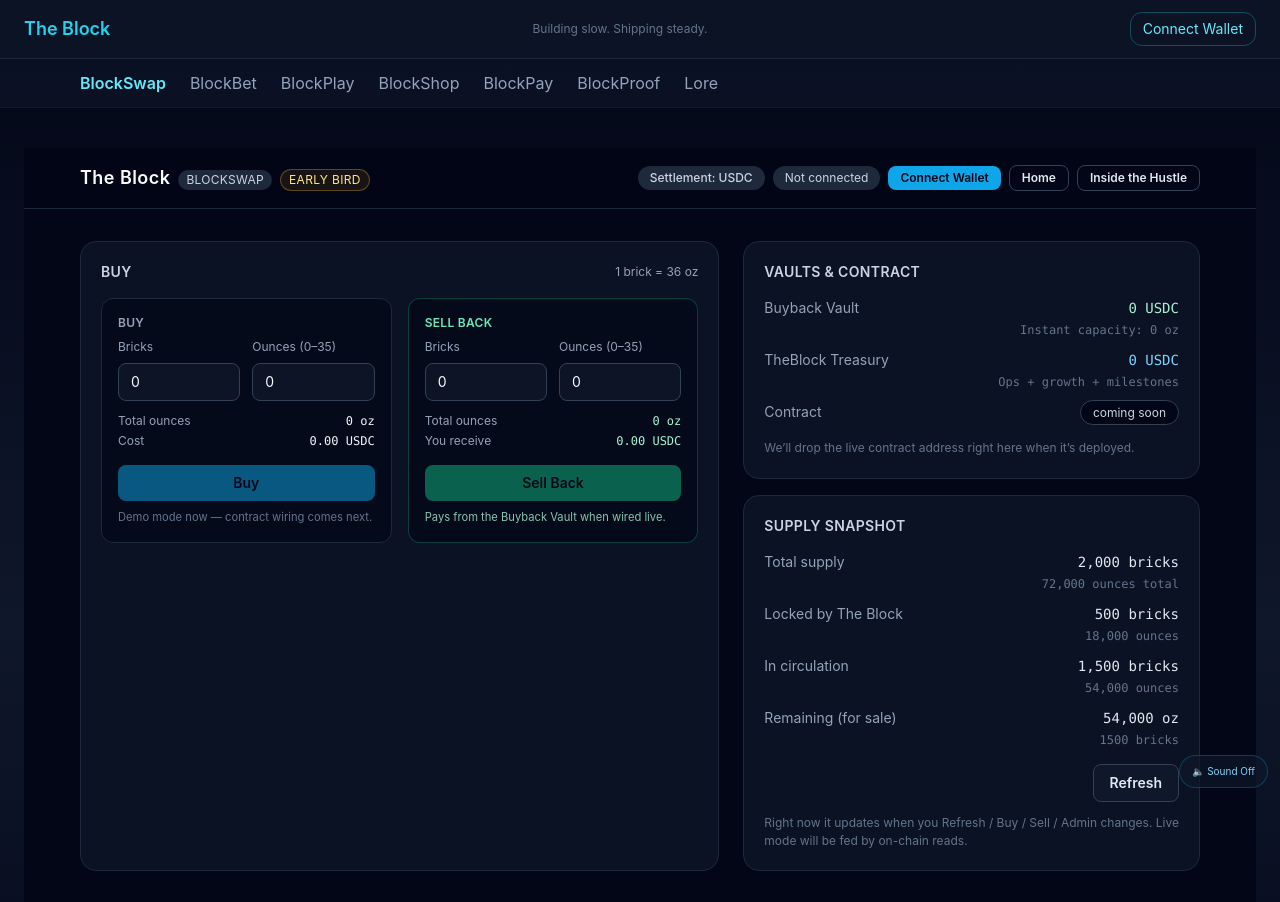
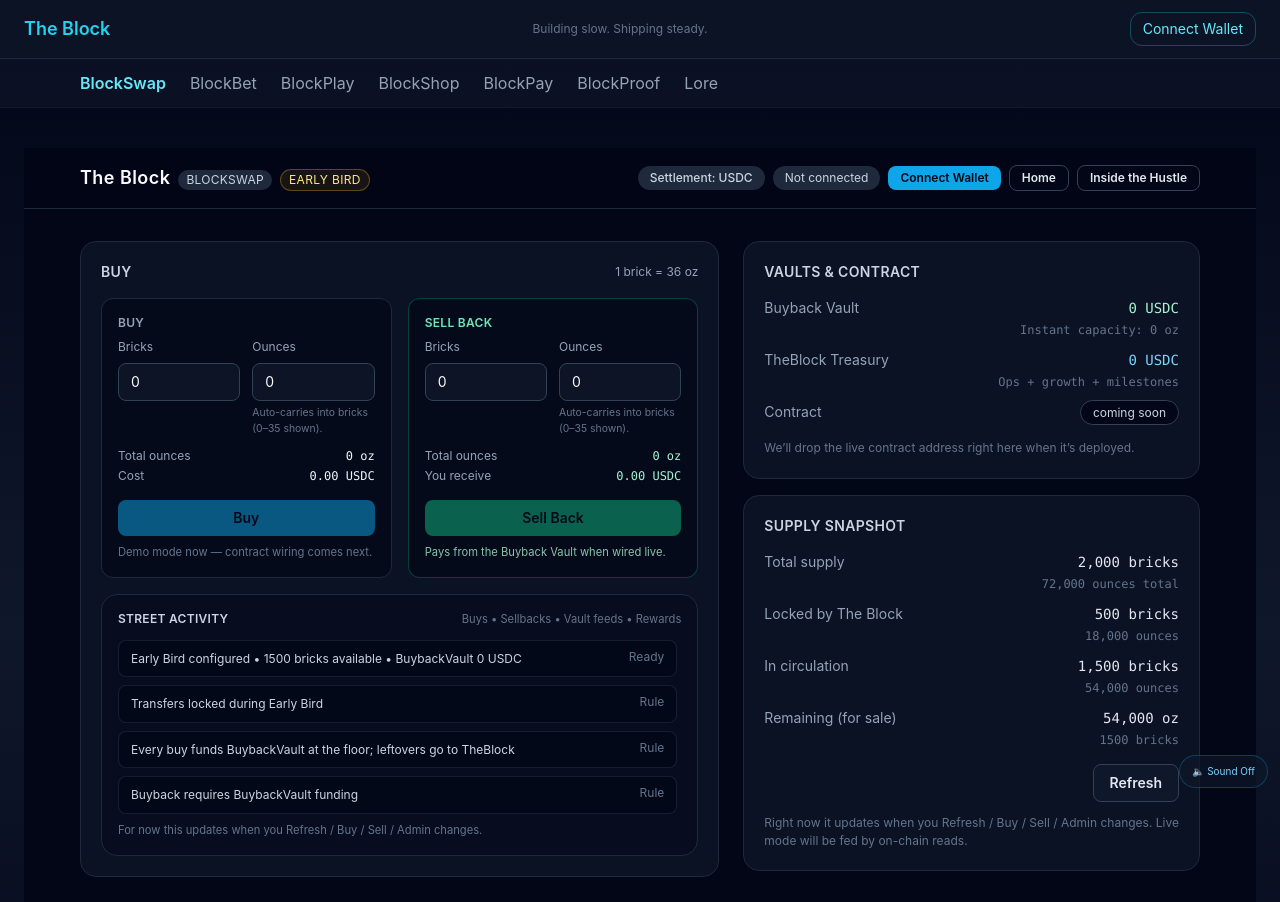
Before and after one commit to dablocksplug-source/theblock, a React (Vite) app: page /blockswap in a window 1280 px wide. Shown: the top 902 px of the page. Built offline with nearby package versions, Linux system fonts and the light colour scheme.

Commit message:
BlockSwap: add street activity + normalize oz inputs + holders label

```diff
--- a/src/pages/BlockSwap.jsx
+++ b/src/pages/BlockSwap.jsx
@@ -21,6 +21,17 @@
   const n = Number.isFinite(val) ? val : 0;
   const i = Math.trunc(n);
   return Math.max(min, Math.min(max, i));
+}
+
+// ✅ Takes (bricks, ounces) and normalizes ounces into bricks if ounces >= ozPerBrick
+function normalizeBricksOunces(bricks, ounces, ozPerBrick) {
+  const b = clampInt(bricks, 0, 1_000_000);
+  const oRaw = clampInt(ounces, 0, 1_000_000);
+
+  const carry = Math.floor(oRaw / ozPerBrick);
+  const o = oRaw % ozPerBrick;
+
+  return { bricks: b + carry, ounces: o };
 }
 
 export default function BlockSwap() {
@@ -122,6 +133,26 @@
 
     return rows;
   }, [d.balancesOz, d.labels, d.circulatingOz, ozPerBrick]);
+
+  // ✅ Street Activity feed (buys/sells/injections/rewards/etc)
+  const streetActivity = useMemo(() => {
+    // If adapter already provides activity, use it.
+    const raw = Array.isArray(d.activity) ? d.activity : [];
+
+    // Keep it newest-first if it isn’t already.
+    const items = [...raw].reverse?.() ? raw : raw;
+
+    // If it's empty, show a placeholder.
+    if (!items.length) return [];
+
+    // Normalize for rendering
+    return items
+      .map((x) => ({
+        text: String(x?.text ?? ""),
+        ts: String(x?.ts ?? ""),
+      }))
+      .filter((x) => x.text);
+  }, [d.activity]);
 
   const handleBuy = () => {
     setErr("");
@@ -284,31 +315,43 @@
                       step="1"
                       inputMode="numeric"
                       value={buyBricks}
-                      onChange={(e) =>
-                        setBuyBricks(clampInt(parseInt(e.target.value || "0", 10), 0, 1_000_000))
-                      }
+                      onChange={(e) => {
+                        const next = normalizeBricksOunces(
+                          parseInt(e.target.value || "0", 10),
+                          buyOunces,
+                          ozPerBrick
+                        );
+                        setBuyBricks(next.bricks);
+                        setBuyOunces(next.ounces);
+                      }}
                       className="w-full rounded-lg border border-slate-700 bg-slate-900/80 px-3 py-2 text-sm text-slate-50 outline-none focus:border-sky-500"
                     />
                   </div>
 
                   <div>
                     <label className="mb-2 block text-xs text-slate-400">
-                      Ounces (0–{ozPerBrick - 1})
+                      Ounces
                     </label>
                     <input
                       type="number"
                       min="0"
-                      max={ozPerBrick - 1}
                       step="1"
                       inputMode="numeric"
                       value={buyOunces}
-                      onChange={(e) =>
-                        setBuyOunces(
-                          clampInt(parseInt(e.target.value || "0", 10), 0, ozPerBrick - 1)
-                        )
-                      }
+                      onChange={(e) => {
+                        const next = normalizeBricksOunces(
+                          buyBricks,
+                          parseInt(e.target.value || "0", 10),
+                          ozPerBrick
+                        );
+                        setBuyBricks(next.bricks);
+                        setBuyOunces(next.ounces);
+                      }}
                       className="w-full rounded-lg border border-slate-700 bg-slate-900/80 px-3 py-2 text-sm text-slate-50 outline-none focus:border-sky-500"
                     />
+                    <div className="mt-1 text-[0.65rem] text-slate-500">
+                      Auto-carries into bricks (0–{ozPerBrick - 1} shown).
+                    </div>
                   </div>
                 </div>
 
@@ -362,31 +405,43 @@
                       step="1"
                       inputMode="numeric"
                       value={sellBricks}
-                      onChange={(e) =>
-                        setSellBricks(clampInt(parseInt(e.target.value || "0", 10), 0, 1_000_000))
-                      }
+                      onChange={(e) => {
+                        const next = normalizeBricksOunces(
+                          parseInt(e.target.value || "0", 10),
+                          sellOunces,
+                          ozPerBrick
+                        );
+                        setSellBricks(next.bricks);
+                        setSellOunces(next.ounces);
+                      }}
                       className="w-full rounded-lg border border-slate-700 bg-slate-900/80 px-3 py-2 text-sm text-slate-50 outline-none focus:border-emerald-500"
                     />
                   </div>
 
                   <div>
                     <label className="mb-2 block text-xs text-slate-400">
-                      Ounces (0–{ozPerBrick - 1})
+                      Ounces
                     </label>
                     <input
                       type="number"
                       min="0"
-                      max={ozPerBrick - 1}
                       step="1"
                       inputMode="numeric"
                       value={sellOunces}
-                      onChange={(e) =>
-                        setSellOunces(
-                          clampInt(parseInt(e.target.value || "0", 10), 0, ozPerBrick - 1)
-                        )
-                      }
+                      onChange={(e) => {
+                        const next = normalizeBricksOunces(
+                          sellBricks,
+                          parseInt(e.target.value || "0", 10),
+                          ozPerBrick
+                        );
+                        setSellBricks(next.bricks);
+                        setSellOunces(next.ounces);
+                      }}
                       className="w-full rounded-lg border border-slate-700 bg-slate-900/80 px-3 py-2 text-sm text-slate-50 outline-none focus:border-emerald-500"
                     />
+                    <div className="mt-1 text-[0.65rem] text-slate-500">
+                      Auto-carries into bricks (0–{ozPerBrick - 1} shown).
+                    </div>
                   </div>
                 </div>
 
@@ -416,6 +471,40 @@
                   Pays from the Buyback Vault when wired live.
                 </p>
               </div>
+            </div>
+
+            {/* ✅ Street Activity feed in the blank space */}
+            <div className="mt-2 rounded-2xl border border-slate-800 bg-slate-950/40 p-4">
+              <div className="flex items-center justify-between gap-3">
+                <h3 className="text-xs font-semibold uppercase tracking-wide text-slate-300">
+                  Street Activity
+                </h3>
+                <span className="text-[0.7rem] text-slate-500">
+                  Buys • Sellbacks • Vault feeds • Rewards
+                </span>
+              </div>
+
+              <ul className="mt-3 space-y-2 text-xs text-slate-300 max-h-44 overflow-y-auto pr-1">
+                {streetActivity.length ? (
+                  streetActivity.map((item, idx) => (
+                    <li
+                      key={idx}
+                      className="flex items-start justify-between gap-3 rounded-lg border border-slate-800/70 bg-slate-950/60 px-3 py-2"
+                    >
+                      <span className="leading-relaxed">{item.text}</span>
+                      <span className="shrink-0 text-slate-500">{item.ts}</span>
+                    </li>
+                  ))
+                ) : (
+                  <li className="rounded-lg border border-slate-800/70 bg-slate-950/60 px-3 py-3 text-slate-500">
+                    No activity yet. First buys / sells will show up here.
+                  </li>
+                )}
+              </ul>
+
+              <p className="mt-2 text-[0.7rem] text-slate-500">
+                For now this updates when you Refresh / Buy / Sell / Admin changes.
+              </p>
             </div>
           </div>
 
@@ -545,9 +634,9 @@
                 <tr>
                   <th className="px-3 py-2 font-medium">Holder</th>
                   <th className="px-3 py-2 font-medium">Address</th>
-                  <th className="px-3 py-2 font-medium text-right">Weight</th>
+                  <th className="px-3 py-2 font-medium text-right">Bricks + Oz</th>
                   <th className="px-3 py-2 font-medium text-right">% of circ</th>
-                  <th className="px-3 py-2 font-medium text-right">36oz+</th>
+                  <th className="px-3 py-2 font-medium text-right">Brick Holder</th>
                 </tr>
               </thead>
               <tbody>
```
